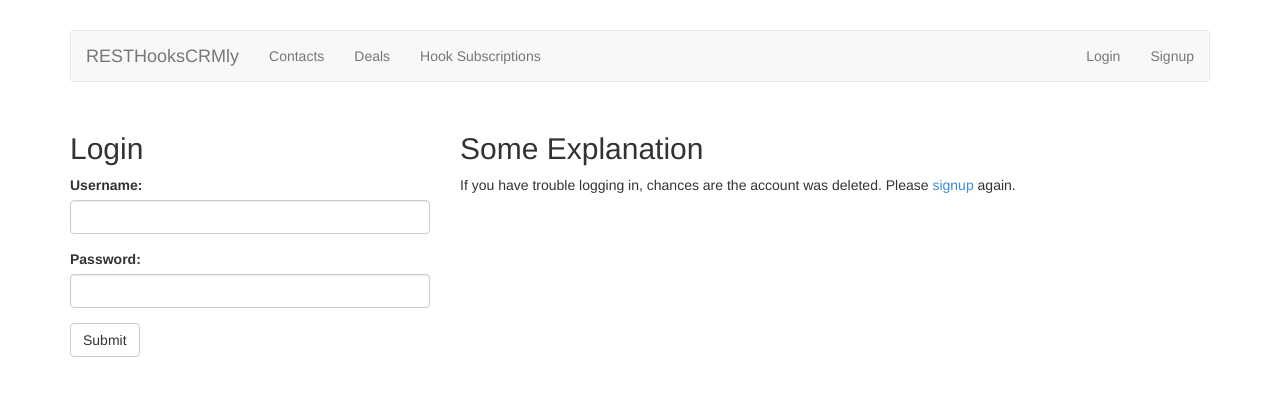
After one commit to zapier/resthookdemo, a Django app: page /login in a window 1280 px wide. The commit adds this page. Shown: the top 396 px of the page. Run offline with Django 3.2, Linux system fonts and the light colour scheme; parts of the project's set-up code (start-up, migrations or seed data) failed here and were passed over; some libraries are stand-ins or nearby versions.

Commit message:
Add login and signup forms

```diff
--- a/resthookdemo/crm/views.py
+++ b/resthookdemo/crm/views.py
@@ -1,4 +1,4 @@
-from django.shortcuts import render, redirect
+from django.shortcuts import render
 from django.contrib.auth.decorators import login_required
 
 from resthookdemo.crm.models import Contact, Deal
--- /dev/null
+++ b/resthookdemo/forms.py
@@ -0,0 +1,25 @@
+from django import forms
+from django.contrib.auth.models import User
+from django.contrib.auth import authenticate
+
+class SignupForm(forms.ModelForm):
+    username = forms.CharField(widget=forms.TextInput(attrs={'class':'form-control'}))
+    password = forms.CharField(label='Password', widget=forms.PasswordInput(attrs={'class': 'form-control'}))
+
+    def save(self, commit=True):
+       user = super(SignupForm, self).save(commit=False)
+       user.set_password(self.cleaned_data['password'])
+       if commit:
+           user.save()
+       return user
+
+    class Meta:
+        model = User
+        fields = ('username', )
+
+class LoginForm(forms.Form):
+    username = forms.CharField(widget=forms.TextInput(attrs={'class':'form-control'}))
+    password = forms.CharField(label='Password', widget=forms.PasswordInput(attrs={'class': 'form-control'}))
+
+    def authenticate(self):
+        return authenticate(username=self.cleaned_data['username'], password=self.cleaned_data['password'])
--- a/resthookdemo/settings.py
+++ b/resthookdemo/settings.py
@@ -134,6 +134,8 @@ HOOK_EVENTS = {
     'deal.deleted': 'crm.Deal.deleted',
 }
 
+LOGIN_URL = 'login'
+
 # A sample logging configuration. The only tangible logging
 # performed by this configuration is to send an email to
 # the site admins on every HTTP 500 error when DEBUG=False.
--- a/resthookdemo/templates/base.html
+++ b/resthookdemo/templates/base.html
@@ -45,8 +45,8 @@
             <li><a href="#">Hook Subscriptions</a></li>
           </ul>
           <ul class="nav navbar-nav navbar-right">
-            <li><a href="./">Login</a></li>
-            <li><a href="./">Signup</a></li>
+            <li><a href="{% url "login" %}">Login</a></li>
+            <li><a href="{% url "signup" %}">Signup</a></li>
           </ul>
         </div><!--/.nav-collapse -->
       </div>
--- /dev/null
+++ b/resthookdemo/templates/login.html
@@ -0,0 +1,23 @@
+{% extends "base.html" %}
+
+{% block content %}
+  <div class="row">
+    <div class="col-md-4">
+      <h2>Login</h2>
+      <form role="form" method="post">
+      {% csrf_token %}
+      {% for field in form %}
+        <div class="form-group">
+        {{ field.label_tag }}
+        {{ field }}
+        </div>
+      {% endfor %}
+      <button type="submit" class="btn btn-default">Submit</button>
+      </form>
+    </div>
+    <div class="col-md-8">
+      <h2>Some Explanation</h2>
+      <p>If you have trouble logging in, chances are the account was deleted. Please <a href="{% url "signup" %}">signup</a> again.</p>
+    </div>
+  </div>
+{% endblock content %}
--- a/resthookdemo/urls.py
+++ b/resthookdemo/urls.py
@@ -23,6 +23,8 @@ urlpatterns = patterns('',
         {'document_root': settings.STATIC_ROOT, 'show_indexes': True}),
 
     url(r'^$', 'resthookdemo.views.home', name='home'),
+    url(r'^signup$', 'resthookdemo.views.signup', name='signup'),
+    url(r'^login$', 'resthookdemo.views.do_login', name='login'),
     url(r'^admin/', include(admin.site.urls)),
     url(r'^crm/', include('resthookdemo.crm.urls')),
     url(r'^api/', include(v1_api.urls)),
--- a/resthookdemo/views.py
+++ b/resthookdemo/views.py
@@ -1,5 +1,34 @@
 from django.shortcuts import render, redirect
+from django.contrib.auth import login, logout
 
+from resthookdemo.forms import SignupForm, LoginForm
 
 def home(request):
     return render(request, 'base.html', locals())
+
+def signup(request):
+    if request.method == 'POST':
+        form = SignupForm(request.POST)
+        if form.is_valid():
+            user = form.save()
+            user.backend = 'django.contrib.auth.backends.ModelBackend'
+            login(request, user)
+            return redirect('contacts_list')
+    else:
+        form = SignupForm()
+    return render(request, 'signup.html', locals())
+
+def do_login(request):
+    if request.method == 'POST':
+        form = LoginForm(request.POST)
+        if form.is_valid():
+            user = form.authenticate()
+            if user:
+                user.backend = 'django.contrib.auth.backends.ModelBackend'
+                login(request, user)
+                return redirect('contacts_list')
+            else:
+                pass
+    else:
+        form = LoginForm()
+    return render(request, 'login.html', locals())
```
Also changed, not shown: resthookdemo/templates/signup.html (added, +23 -0 lines).
